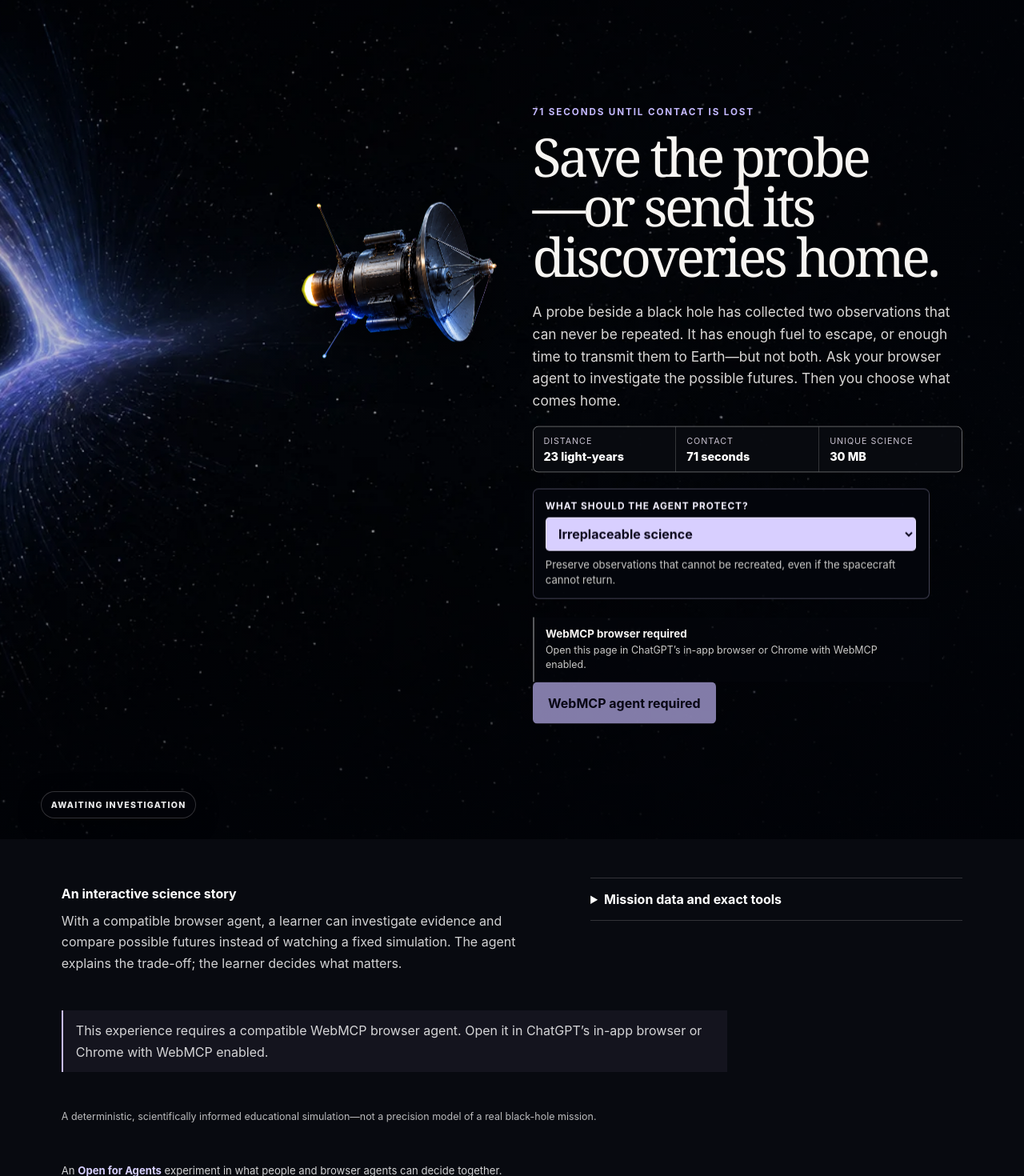
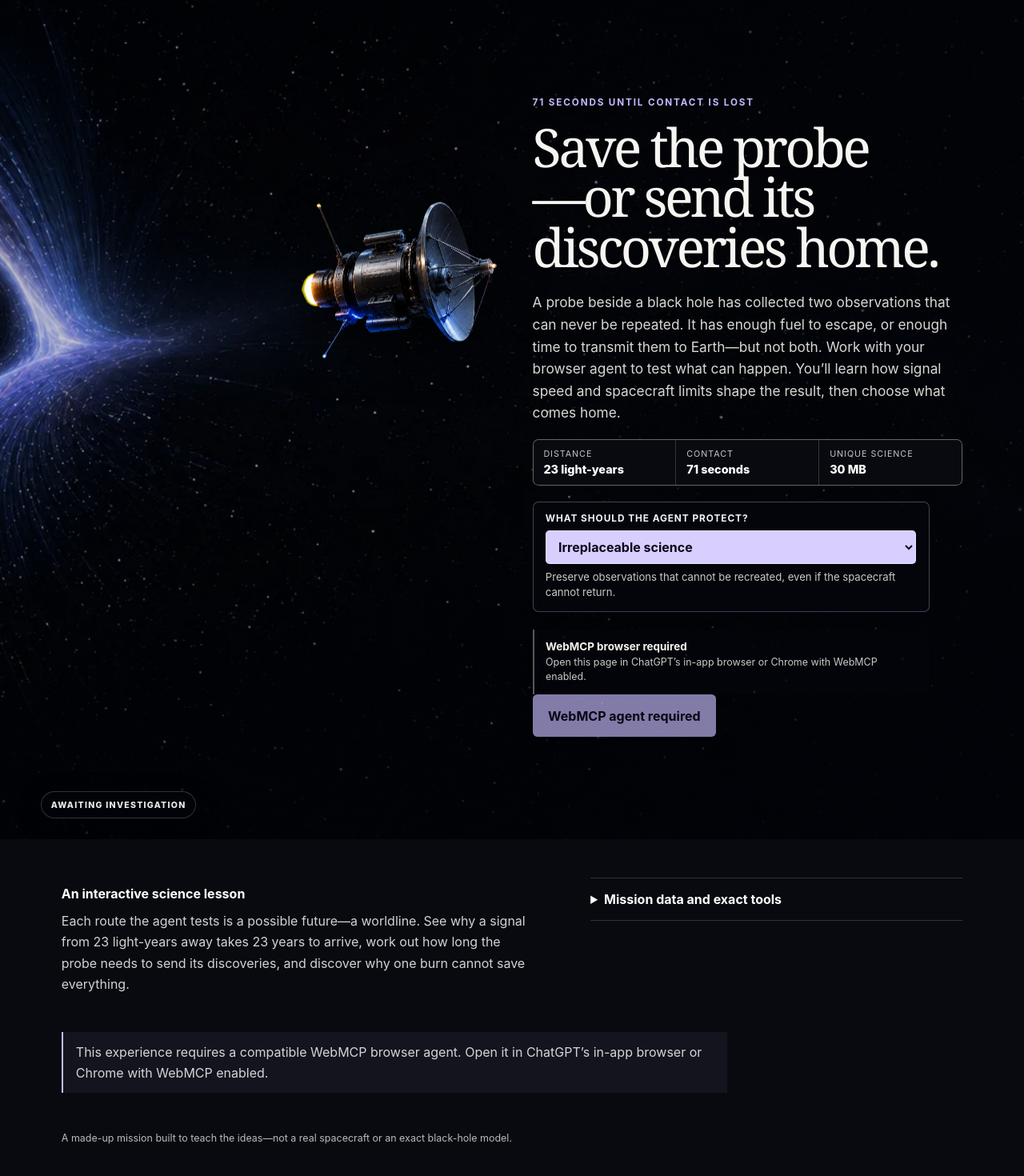
Before and after one commit to mdotk/openforagents-webmcp-challenge, a React (Vite) app: page / in a window 1280 px wide. Shown: the part 135-1605 px from the top of the page at 80% size. Built offline with nearby package versions, Linux system fonts and the light colour scheme.

Commit message:
Frame WORLDLINE as an interactive science lesson

```diff
--- a/index.html
+++ b/index.html
@@ -6,17 +6,17 @@
     <meta name="viewport" content="width=device-width, initial-scale=1.0" />
     <meta
       name="description"
-      content="An interactive science story where a browser agent forms hypotheses, tests possible futures and recommends what should come home. You decide."
+      content="An interactive science lesson where you and a browser agent explore black holes, light-years and possible futures by deciding what a stranded probe can bring home."
     />
     <meta name="author" content="Enoki Limited" />
     <meta property="og:type" content="website" />
     <meta
       property="og:title"
-      content="WORLDLINE — The evidence changes its mind. You decide."
+      content="WORLDLINE — Explore a black hole rescue with an AI agent"
     />
     <meta
       property="og:description"
-      content="A browser agent tests competing hypotheses and recommends one future for your priority. You choose the irreversible action."
+      content="Explore black holes, light-years and possible futures with a browser agent, then decide what a stranded probe can bring home."
     />
     <meta
       property="og:url"
@@ -25,11 +25,11 @@
     <meta name="twitter:card" content="summary" />
     <meta
       name="twitter:title"
-      content="WORLDLINE — The evidence changes its mind. You decide."
+      content="WORLDLINE — Explore a black hole rescue with an AI agent"
     />
     <meta
       name="twitter:description"
-      content="A browser agent tests competing hypotheses and recommends one future for your priority. You choose the irreversible action."
+      content="Explore black holes, light-years and possible futures with a browser agent, then decide what a stranded probe can bring home."
     />
     <meta name="theme-color" content="#03050a" />
     <title>WORLDLINE — One probe. One signal.</title>
--- a/package.json
+++ b/package.json
@@ -1,7 +1,7 @@
 {
   "name": "openforagents-webmcp-challenge",
   "version": "0.1.0",
-  "description": "An interactive WebMCP science story where an agent investigates possible worldlines and a learner decides what matters.",
+  "description": "An interactive science lesson about black holes, light-years and possible futures, built with WebMCP.",
   "license": "GPL-2.0-or-later",
   "type": "module",
   "scripts": {
--- a/src/WorldlineApp.tsx
+++ b/src/WorldlineApp.tsx
@@ -437,7 +437,7 @@ export default function WorldlineApp() {
             <>
               <p className="worldline-eyebrow">71 seconds until contact is lost</p>
               <h1 id="worldline-title">Save the probe—or send its discoveries home.</h1>
-              <p className="worldline-lede">A probe beside a black hole has collected two observations that can never be repeated. It has enough fuel to escape, or enough time to transmit them to Earth—but not both. Ask your browser agent to investigate the possible futures. Then you choose what comes home.</p>
+              <p className="worldline-lede">A probe beside a black hole has collected two observations that can never be repeated. It has enough fuel to escape, or enough time to transmit them to Earth—but not both. Work with your browser agent to test what can happen. You’ll learn how signal speed and spacecraft limits shape the result, then choose what comes home.</p>
               <dl className="worldline-mission-facts" aria-label="Mission stakes">
                 <div><dt>Distance</dt><dd>23 light-years</dd></div>
                 <div><dt>Contact</dt><dd>71 seconds</dd></div>
@@ -731,8 +731,8 @@ export default function WorldlineApp() {
 
       <section className="worldline-below">
         <div>
-          <p className="worldline-below__label">An interactive science story</p>
-          <p>With a compatible browser agent, a learner can investigate evidence and compare possible futures instead of watching a fixed simulation. The agent explains the trade-off; the learner decides what matters.</p>
+          <p className="worldline-below__label">An interactive science lesson</p>
+          <p>Each route the agent tests is a possible future—a worldline. See why a signal from 23 light-years away takes 23 years to arrive, work out how long the probe needs to send its discoveries, and discover why one burn cannot save everything.</p>
         </div>
         <details>
           <summary>Mission data and exact tools</summary>
@@ -753,7 +753,7 @@ export default function WorldlineApp() {
         {!agentReady && !registrationPending && (
           <p className="worldline-fallback">This experience requires a compatible WebMCP browser agent. Open it in ChatGPT’s in-app browser or Chrome with WebMCP enabled.</p>
         )}
-        <p className="worldline-note">A deterministic, scientifically informed educational simulation—not a precision model of a real black-hole mission.</p>
+        <p className="worldline-note">A made-up mission built to teach the ideas—not a real spacecraft or an exact black-hole model.</p>
         <p className="worldline-credit">An <a href="https://www.openforagents.com/">Open for Agents</a> experiment in what people and browser agents can decide together.</p>
       </section>
     </main>
```
Also changed, not shown: 4 other files (tests, documents, lock files or other folders).
